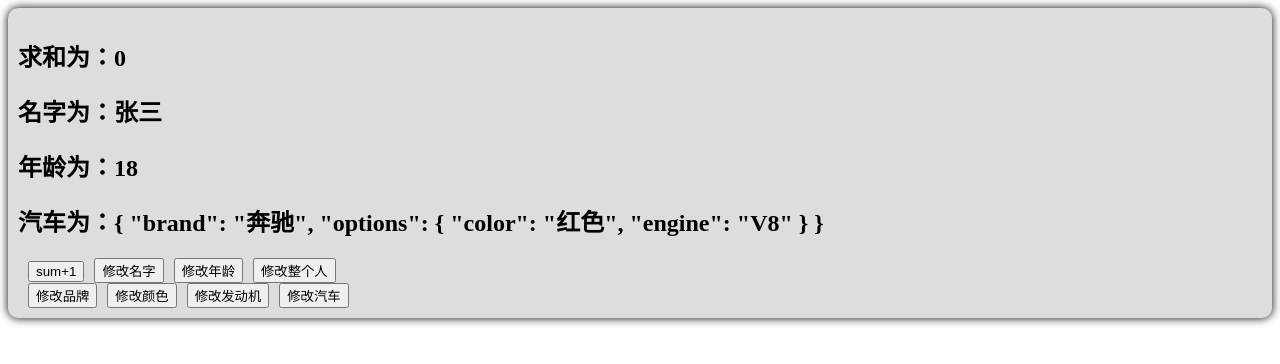
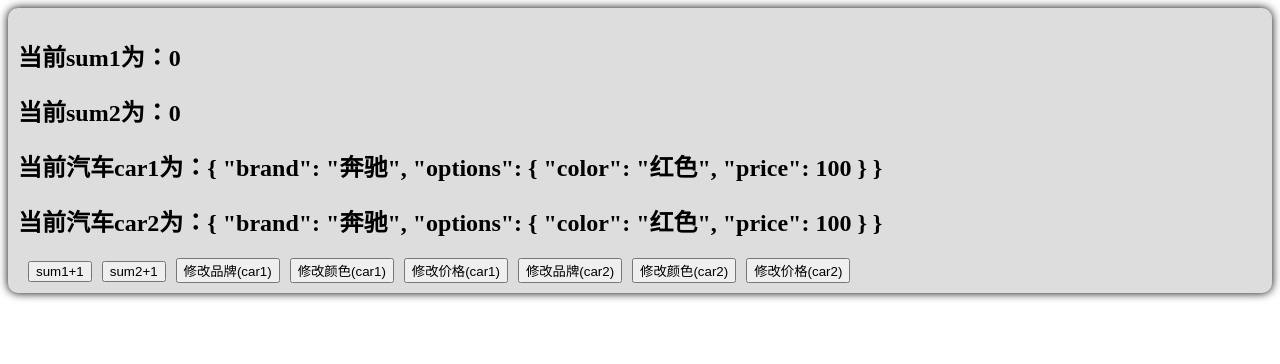
Before and after one commit to handsome-77/hello_vue3, a Vue app: page / in a window 1280 px wide. Shown: the top 364 px of the page. Built offline with nearby package versions, Linux system fonts and the light colour scheme.

Commit message:
45_readonly与shallowReadonly

```diff
--- a/src/App.vue
+++ b/src/App.vue
@@ -1,77 +1,69 @@
 <template>
 	<div class="app">
-		<h2>求和为：{{ sum }}</h2>
-		<h2>名字为：{{ person.name }}</h2>
-		<h2>年龄为：{{ person.age }}</h2>
-		<h2>汽车为：{{ car }}</h2>
-		<button @click="changeSum">sum+1</button>
-		<button @click="changeName">修改名字</button>
-		<button @click="changeAge">修改年龄</button>
-		<button @click="changePerson">修改整个人</button>
-		<br>
-		<button @click="changeBrand">修改品牌</button>
-		<button @click="changeColor">修改颜色</button>
-		<button @click="changeEngine">修改发动机</button>
-		<button @click="changeCar">修改汽车</button>
+		<h2>当前sum1为：{{ sum1 }}</h2>
+		<h2>当前sum2为：{{ sum2 }}</h2>
+		<h2>当前汽车car1为：{{ car1 }}</h2>
+		<h2>当前汽车car2为：{{ car2 }}</h2>
+		<button @click="changeSum1">sum1+1</button>
+		<button @click="changeSum2">sum2+1</button>
+		<button @click="changeBrand1">修改品牌(car1)</button>
+		<button @click="changeColor1">修改颜色(car1)</button>
+		<button @click="changePrice1">修改价格(car1)</button>
+		<button @click="changeBrand2">修改品牌(car2)</button>
+		<button @click="changeColor2">修改颜色(car2)</button>
+		<button @click="changePrice2">修改价格(car2)</button>
 	</div>
 </template>
 
 <script lang="ts" setup>
-import { reactive, ref, shallowReactive, shallowRef } from 'vue';
+import { reactive, readonly, ref, shallowReadonly } from 'vue';
 
 defineOptions({
 	name: 'App'
 })
 
-let sum = shallowRef(0)
-let person = shallowRef({
-	name: '张三',
-	age: 18
-})
-let car = shallowReactive({
-	brand:'奔驰',
-	options:{
-		color:'红色',
-		engine:'V8'
+let sum1 = ref(0)
+let sum2 = readonly(sum1)
+
+let car1 = reactive({
+	brand: '奔驰',
+	options: {
+		color: '红色',
+		price: 100
 	}
 })
+let car2 = shallowReadonly(car1)
 
-function changeSum() {
-	sum.value += 1
+function changeSum1() {
+	sum1.value += 1
 }
 
-function changeName() {
-	person.value.name = '李四'
+function changeSum2() {
+	sum2.value += 2 // sum2不能修改
 }
 
-function changeAge() {
-	person.value.age = 20
+function changeBrand1() {
+	car1.brand = '宝马'
 }
 
-function changePerson() {
-	person.value = { name: '王五', age: 18 }
+function changeColor1() {
+	car1.options.color = '绿色'
 }
 
-function changeBrand(){
-car.brand = '宝马'
+function changePrice1() {
+	car1.options.price = 200
 }
 
-function changeColor(){
-car.options.color='紫色'
+function changeBrand2() {
+	car2.brand = '宝马'
 }
 
-function changeEngine(){
-car.options.engine='V9'
+function changeColor2() {
+	car2.options.color = '绿色'
 }
 
-function changeCar(){
-Object.assign(car,{
-	brand:'奥迪',
-	options:{
-		color:'银色',
-		engine:'V10'
-	}
-})
+function changePrice2() {
+	car2.options.price = 200
 }
 
 </script>
@@ -84,7 +76,7 @@ Object.assign(car,{
 	padding: 10px;
 }
 
-button{
-	margin: 0px 0px 0px 10px;
+button {
+	margin: 0 0 0 10px;
 }
 </style>
```
